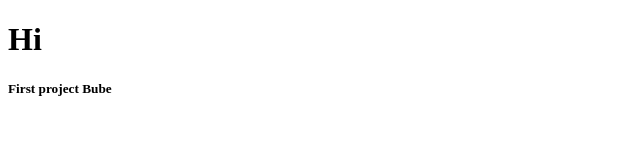
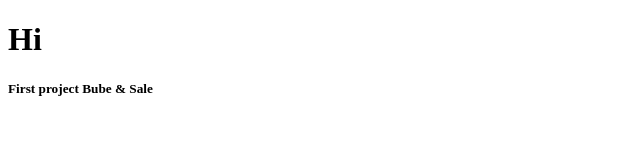
Before and after one commit to tetreb4e/newRepo, a plain HTML site: page index.html in a window 1280 px wide. Shown: the full height of the page, 0-640 px from the left. Drawn offline with Linux system fonts and the light colour scheme.

Commit message:
add new name in list

```diff
--- a/index.html
+++ b/index.html
@@ -8,7 +8,7 @@
 </head>
 <body>
     <h1>Hi</h1>
-    <h5>First project Bube</h5>
+    <h5>First project Bube & Sale</h5>
     <script src="./script.js"></script>
 </body>
 </html>
```
